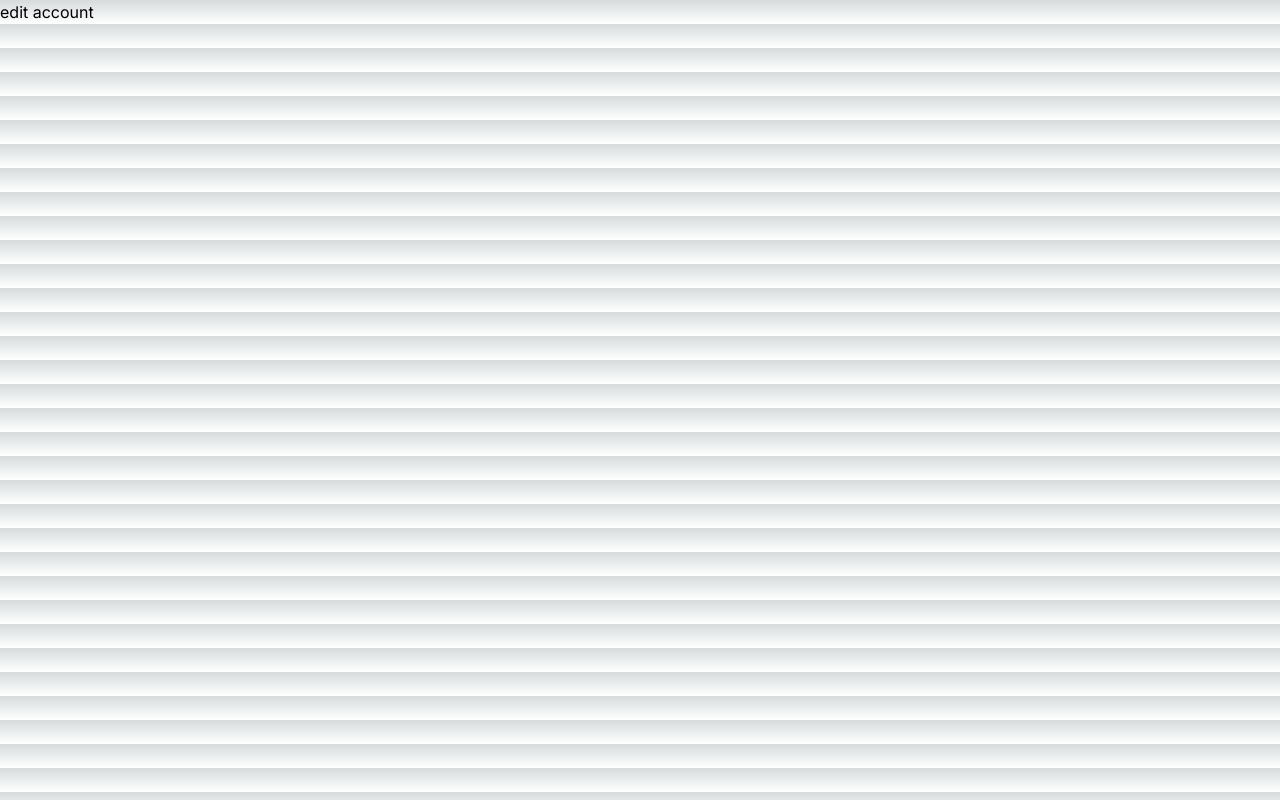
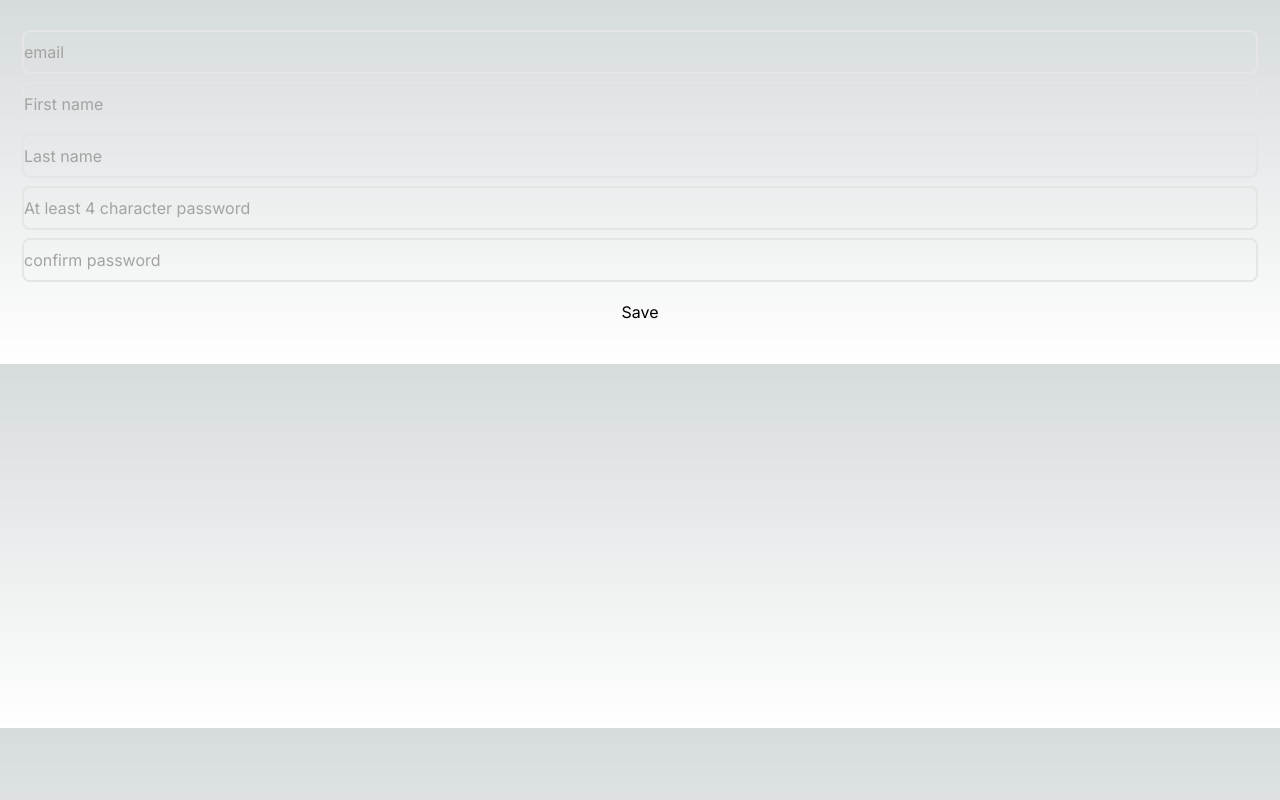
Before and after one commit to sssssshhh/bandy, a Next.js app: page /edit-account in a window 1280 px wide. Built offline with nearby package versions, Linux system fonts and the light colour scheme.

Commit message:
20240702_editaccount,nickname,email

```diff
--- a/app/(mypage)/edit-account/action.ts
+++ b/app/(mypage)/edit-account/action.ts
@@ -0,0 +1,60 @@
+"use server";
+
+import db from "@/lib/db";
+// TODO: duplicate code with name-password
+import bcrypt from "bcrypt";
+import { redirect } from "next/navigation";
+import { z } from "zod";
+
+const PASSWORD_MIN_LENGTH = 4;
+
+const checkUniqueEmail = async (email: string) => {
+  const user = await db.user.findUnique({
+    where: { email },
+    select: {id: true},
+  })
+  return !Boolean(user);
+}
+
+const checkPasswords = ({
+  password,
+  confirm_password,
+}: {
+  password: string;
+  confirm_password: string;
+}) => password === confirm_password;
+
+const formSchema = z
+  .object({
+    email: z
+      .string()
+      .refine(checkUniqueEmail, "This email is already taken"),
+    firstname: z
+      .string(),
+    lastname: z
+      .string(),
+    password: z.string().trim().min(PASSWORD_MIN_LENGTH),
+    confirm_password: z.string().trim()
+  })
+  .refine(checkPasswords, {
+    message: "Both passwords should be the same",
+    path: ["confirm_password"],
+  })
+
+export async function EditNamePasssword(prevState: any, formData: FormData) {
+  const data = {
+    email: formData.get("email"),
+    firstname: formData.get("first_name"),
+    lastname: formData.get("last_name"),
+    password: formData.get("password"),
+    confirm_password: formData.get("confirm_password"),
+  };
+  const result = await formSchema.safeParseAsync(data);
+  if (!result.success) {
+    return result.error.flatten();
+  } else {
+    const hashedPassword = await bcrypt.hash(result.data.password, 12);
+    // TODO: update account
+    redirect("/mypage")
+  }
+}
--- a/app/(mypage)/edit-account/page.tsx
+++ b/app/(mypage)/edit-account/page.tsx
@@ -1,5 +1,43 @@
+"use client";
+
+import Button from "@/components/button";
+import Input from "@/components/input";
+import { useFormState } from "react-dom";
+import { EditNamePasssword } from "./action";
+
 export default function EditAccount() {
+    const [state, action] = useFormState(EditNamePasssword, null);
+
     return(
-        <div>edit account</div>
+        <div className="flex flex-col gap-10 py-8 px-6">
+        <form action={action} className="flex flex-col gap-3">
+          <Input
+            name="email"
+            type="text"
+            placeholder="email"
+            errors={state?.fieldErrors.email} />
+          <Input
+            name="first_name"
+            type="text"
+            placeholder="First name"
+            errors={state?.fieldErrors.firstname} />
+          <Input
+            name="last_name"
+            type="text"
+            placeholder="Last name"
+            errors={state?.fieldErrors.lastname} />
+          <Input
+            name="password"
+            type="password"
+            placeholder="At least 4 character password"
+            errors={state?.fieldErrors.password} />
+          <Input
+            name="confirm_password"
+            type="password"
+            placeholder="confirm password"
+            errors={state?.fieldErrors.confirm_password} />
+          <Button text="Save" />
+        </form>
+      </div>
     )
 }
--- a/app/(mypage)/edit-profile/action.ts
+++ b/app/(mypage)/edit-profile/action.ts
@@ -0,0 +1,35 @@
+"use server";
+
+import db from "@/lib/db";
+import getSession from "@/lib/session";
+import { z } from "zod";
+
+const checkUniqueNickname= async (nickname: string) => {
+    const user = await db.user.findUnique({
+      where: { nickname },
+      select: {id: true},
+    })
+    return !Boolean(user);
+  }
+
+  const formSchema = z
+  .object({
+    nickname: z
+    .string().trim().min(1, "Please let me know new nickname")
+    .refine(checkUniqueNickname, "This nickname is already taken"),
+  });
+
+export async function EditNickname(prevState: any, formData: FormData) {
+    const data = {
+        nickname: formData.get("nickname"),
+      };
+      const result = await formSchema.safeParseAsync(data);
+      if (!result.success) {
+        return result.error.flatten();
+      } else {
+        // TODO: user nickname edit
+        const session = await getSession();
+        session.nickname = result.data.nickname;
+        await session.save();
+      }
+}
--- a/app/(mypage)/edit-profile/page.tsx
+++ b/app/(mypage)/edit-profile/page.tsx
@@ -1,6 +1,30 @@
-// nickname, avatar 수정
+"use client";
+
+import Button from "@/components/button";
+import Input from "@/components/input";
+import { useFormState } from "react-dom";
+import { EditNickname } from "./action";
+
 export default function EditProfile() {
-    return(
-        <div>edit profile</div>
+    const [state, action] = useFormState(EditNickname, null);
+
+    return (
+        <div className="flex flex-col">
+            <h2>Profile</h2>
+            <h2>Avatar</h2>
+            <div className="flex flex-col">
+                <div>Nickname</div>
+                <form action={action} className="flex flex-col gap-3">
+                    <Input
+                    name="nickname"
+                    type="text"
+                    placeholder="nickname"
+                    errors={state?.fieldErrors.nickname}
+                    />
+                <span>Once you set your nickname, you will not be able to change it for 14 days.</span>
+                <Button text="Save" />
+                </form>
+            </div>
+        </div>
     )
 }
--- a/app/sign-up/name-password/actions.ts
+++ b/app/sign-up/name-password/actions.ts
@@ -1,4 +1,5 @@
 "use server";
+
 import bcrypt from "bcrypt";
 import getSession from "@/lib/session";
 import { redirect } from "next/navigation";
--- a/app/sign-up/name-password/page.tsx
+++ b/app/sign-up/name-password/page.tsx
@@ -6,13 +6,14 @@ import Button from "@/components/button";
 import { CreateNamePasssword } from "./actions";
 
 export default function namePassword() {
-  const [state, action] = useFormState(CreateNamePasssword, null)
+  const [state, action] = useFormState(CreateNamePasssword, null);
+
   return (
     <div className="flex flex-col gap-10 py-8 px-6">
       <form action={action} className="flex flex-col gap-3">
         <Input
           name="first_name"
-          type="text"
+        type="text"
           placeholder="First name"
           errors={state?.fieldErrors.firstname} />
         <Input
```
